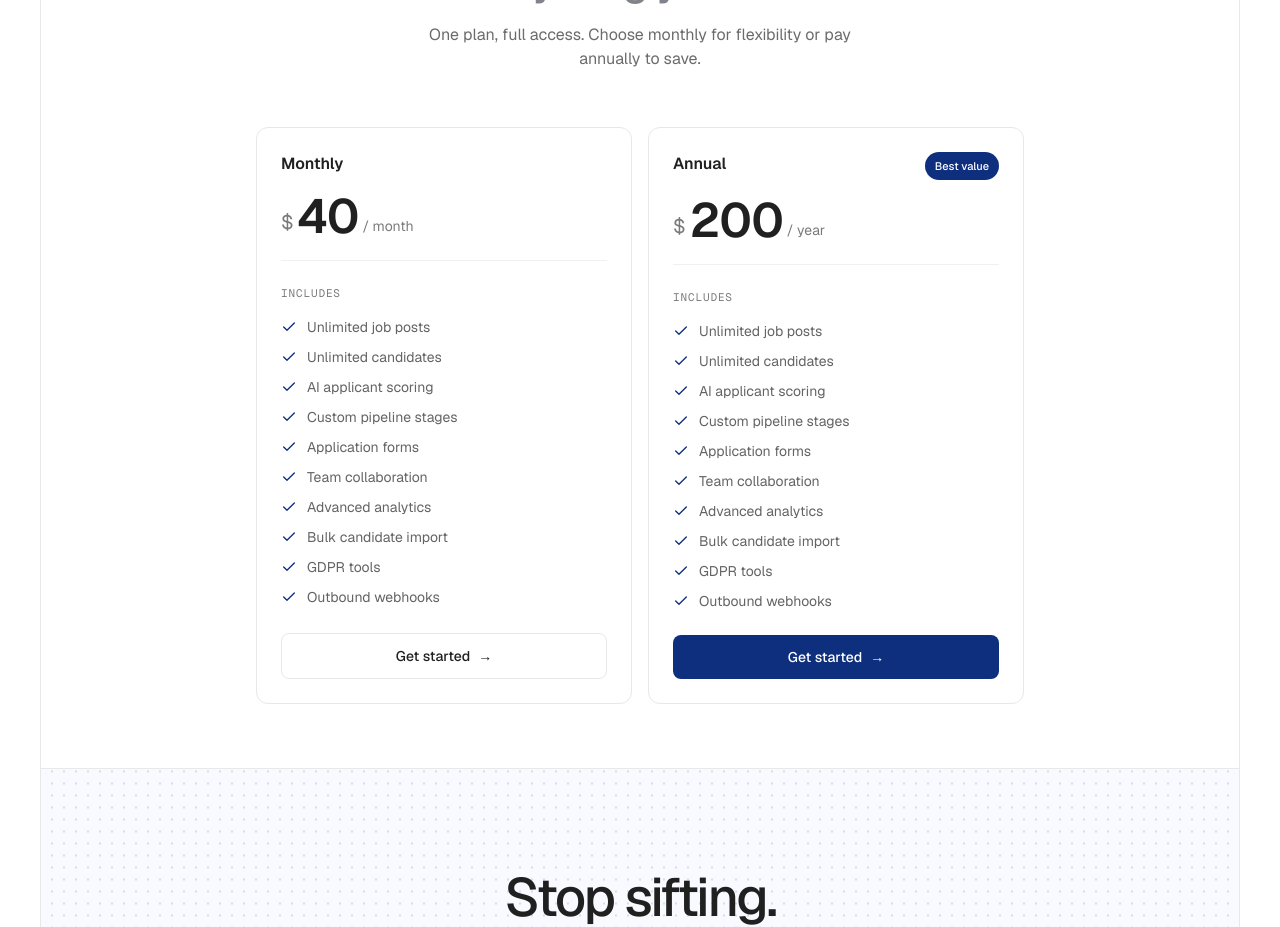
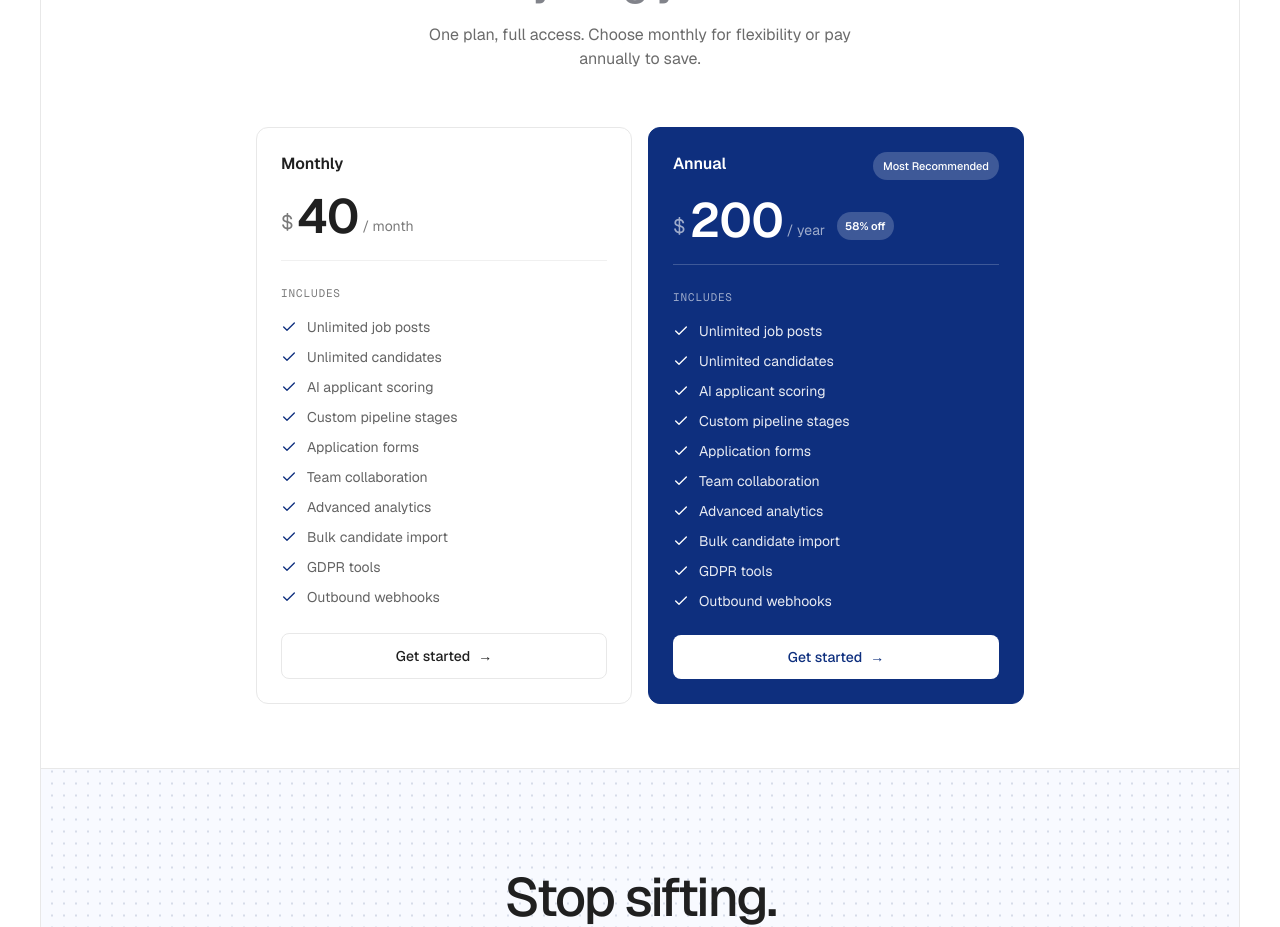
Before and after one commit to sayandeepdas02/fluxberry-product, a Next.js app in the folder frontend/: page / in a window 1280 px wide. Shown: the part 3000-3927 px from the top of the page. Built offline with nearby package versions, Linux system fonts and the light colour scheme; no server answers.

Commit message:
Annual pricing card: navy background, 'Most Recommended' + '58% off' badge
Co-Authored-By: Claude Sonnet 4.6 <noreply@anthropic.com>

```diff
--- a/frontend/components/marketing/pricing.tsx
+++ b/frontend/components/marketing/pricing.tsx
@@ -15,6 +15,9 @@ const PRO_FEATURES = [
   'GDPR tools',
   'Outbound webhooks',
 ];
+
+// Monthly $40 × 12 = $480/yr. Annual = $200/yr. Savings = 58%.
+const ANNUAL_DISCOUNT = '58%';
 
 export function PricingSection() {
   return (
@@ -38,15 +41,16 @@ export function PricingSection() {
             price="40"
             period="/ month"
             features={PRO_FEATURES}
-            cta={{ label: 'Get started', href: '/sign-up', filled: false }}
+            cta="/sign-up"
           />
           <BillingCard
             label="Annual"
             price="200"
             period="/ year"
             features={PRO_FEATURES}
-            badge="Best value"
-            cta={{ label: 'Get started', href: '/sign-up', filled: true }}
+            discount={ANNUAL_DISCOUNT}
+            featured
+            cta="/sign-up"
           />
         </div>
       </div>
@@ -59,55 +63,75 @@ function BillingCard({
   price,
   period,
   features,
-  badge,
+  discount,
+  featured = false,
   cta,
 }: {
   label: string;
   price: string;
   period: string;
   features: string[];
-  badge?: string;
-  cta: { label: string; href: string; filled: boolean };
+  discount?: string;
+  featured?: boolean;
+  cta: string;
 }) {
   return (
-    <div className="flex flex-col rounded-[12px] border border-ink-200 bg-white p-6">
+    <div
+      className={cn(
+        'flex flex-col rounded-[12px] border p-6',
+        featured
+          ? 'border-berry-600 bg-berry-600 text-white'
+          : 'border-ink-200 bg-white',
+      )}
+    >
       <div className="flex items-start justify-between gap-2">
-        <h3 className="text-base font-semibold text-ink">{label}</h3>
-        {badge && (
-          <span className="rounded-full bg-berry-600 px-2.5 py-0.5 text-[11px] font-medium text-white">
-            {badge}
+        <h3 className={cn('text-base font-semibold', featured ? 'text-white' : 'text-ink')}>
+          {label}
+        </h3>
+        {featured && (
+          <span className="rounded-full bg-white/20 px-2.5 py-0.5 text-[11px] font-medium text-white">
+            Most Recommended
           </span>
         )}
       </div>
 
       <div className="mt-4 flex items-end gap-1">
-        <span className="mb-1 text-xl text-ink-400">$</span>
-        <span className="text-5xl font-semibold leading-none tracking-tight text-ink">{price}</span>
-        <span className="mb-1 text-sm text-ink-400">{period}</span>
+        <span className={cn('mb-1 text-xl', featured ? 'text-white/60' : 'text-ink-400')}>$</span>
+        <span className={cn('text-5xl font-semibold leading-none tracking-tight', featured ? 'text-white' : 'text-ink')}>
+          {price}
+        </span>
+        <span className={cn('mb-1 text-sm', featured ? 'text-white/60' : 'text-ink-400')}>{period}</span>
+        {discount && (
+          <span className="mb-1 ml-2 rounded-full bg-white/20 px-2 py-0.5 text-[11px] font-semibold text-white">
+            {discount} off
+          </span>
+        )}
       </div>
 
-      <div className="my-5 border-t border-ink-line" />
-      <p className="mb-3 font-mono text-[11px] uppercase tracking-[0.08em] text-ink-400">Includes</p>
+      <div className={cn('my-5 border-t', featured ? 'border-white/20' : 'border-ink-line')} />
+      <p className={cn('mb-3 font-mono text-[11px] uppercase tracking-[0.08em]', featured ? 'text-white/60' : 'text-ink-400')}>
+        Includes
+      </p>
 
       <ul className="flex-1 space-y-2.5">
         {features.map((f) => (
-          <li key={f} className="flex items-center gap-2.5 text-sm text-ink-600">
-            <Check className="size-4 shrink-0 text-berry-600" />
+          <li key={f} className={cn('flex items-center gap-2.5 text-sm', featured ? 'text-white/90' : 'text-ink-600')}>
+            <Check className={cn('size-4 shrink-0', featured ? 'text-white' : 'text-berry-600')} />
             {f}
           </li>
         ))}
       </ul>
 
       <Link
-        href={cta.href}
+        href={cta}
         className={cn(
           'mt-6 flex w-full items-center justify-center gap-2 rounded-[8px] py-2.5 text-[14px] font-medium transition-colors',
-          cta.filled
-            ? 'bg-berry-600 text-white hover:bg-berry-700'
+          featured
+            ? 'bg-white text-berry-600 hover:bg-berry-50'
             : 'border border-ink-200 text-ink hover:bg-ink-50',
         )}
       >
-        {cta.label}
+        Get started
         <span aria-hidden>→</span>
       </Link>
     </div>
```
